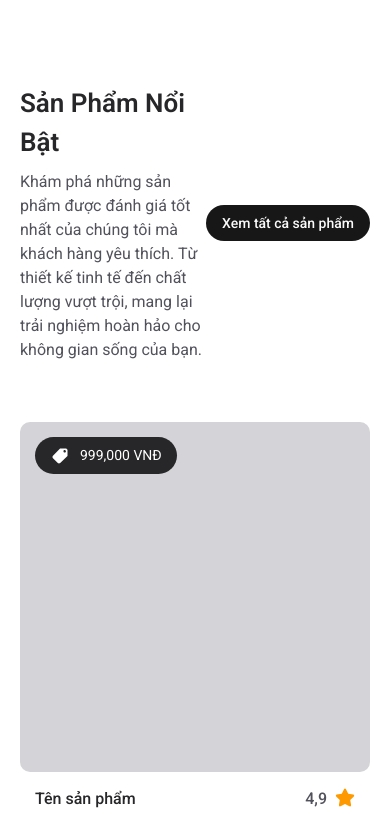
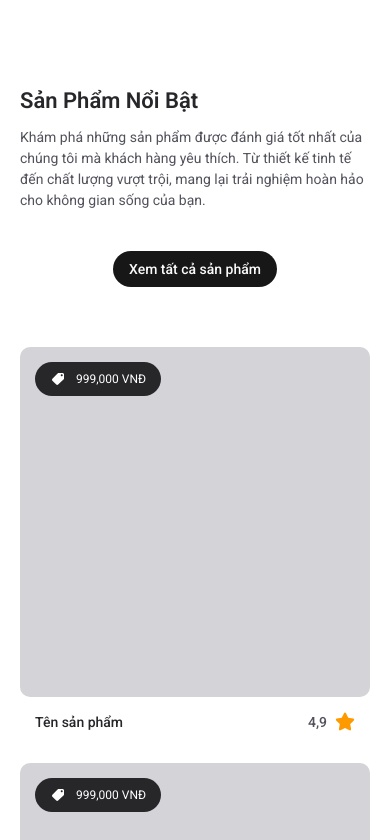
Before and after one commit to PhiVanDuc/NewMinimalNest, a Next.js app: page / in a window 390 px wide. Shown: the part 1860-2700 px from the top of the page. Built offline with nearby package versions, Linux system fonts and the light colour scheme.

Commit message:
Responsive Three Sections

```diff
--- a/src/app/(landing)/components/FeaturedProduct.tsx
+++ b/src/app/(landing)/components/FeaturedProduct.tsx
@@ -3,13 +3,34 @@
 import Product from "@/components/Product";
 import { Button } from "@/components/ui/button";
 
+import { cn } from "@/lib/utils";
+
 export default function FeaturedProduct() {
     return (
         <section className="space-y-[60px]">
-            <div className="flex items-center justify-between">
-                <header className="space-y-[8px]">
-                    <h2 className="text-[26px] font-semibold">Sản Phẩm Nổi Bật</h2>
-                    <p className="text-[16px] text-zinc-600 max-w-[800px]">Khám phá những sản phẩm được đánh giá tốt nhất của chúng tôi mà khách hàng yêu thích. Từ thiết kế tinh tế đến chất lượng vượt trội, mang lại trải nghiệm hoàn hảo cho không gian sống của bạn.</p>
+            <div
+                className={cn(
+                    "flex flex-col items-center justify-between gap-[40px]",
+                    "lg:flex-row"
+                )}
+            >
+                <header className="space-y-[10px]">
+                    <h2
+                        className={cn(
+                            "text-[22px] font-semibold",
+                            "md:text-[26px]"
+                        )}
+                    >
+                        Sản Phẩm Nổi Bật
+                    </h2>
+                    <p
+                        className={cn(
+                            "text-[14px] text-zinc-600 max-w-[800px]",
+                            "md:text-[16px]"
+                        )}
+                    >
+                        Khám phá những sản phẩm được đánh giá tốt nhất của chúng tôi mà khách hàng yêu thích. Từ thiết kế tinh tế đến chất lượng vượt trội, mang lại trải nghiệm hoàn hảo cho không gian sống của bạn.
+                    </p>
                 </header>
 
                 <Button className="rounded-full cursor-pointer">Xem tất cả sản phẩm</Button>
--- a/src/app/(landing)/components/Hero/HeroNavigateProduct.tsx
+++ b/src/app/(landing)/components/Hero/HeroNavigateProduct.tsx
@@ -187,7 +187,7 @@ export default function HeroNavigateProduct({ currentProduct, setCurrentProduct
                     <div
                         id="hero-product-sub-thumb-top"
                         className={cn(
-                            "absolute right-[-5%] top-[-10%] translate-x-[5%] translate-y-[10%] w-[60px] aspect-square bg-theme-main overflow-hidden",
+                            "absolute right-0 top-[-10%] translate-y-[10%] w-[60px] aspect-square bg-theme-main overflow-hidden",
                             "min-[350px]:w-[80px]",
                             "min-[400px]:w-[100px]",
                             "min-[450px]:w-[130px]",
@@ -223,7 +223,7 @@ export default function HeroNavigateProduct({ currentProduct, setCurrentProduct
                     <div
                         id="hero-product-sub-thumb-bottom"
                         className={cn(
-                            "absolute left-[-5%] bottom-[-10%] translate-x-[5%] translate-y-[-10%] w-[60px] aspect-square bg-theme-main overflow-hidden",
+                            "absolute left-0 bottom-[-10%] translate-y-[-10%] w-[60px] aspect-square bg-theme-main overflow-hidden",
                             "min-[350px]:w-[80px]",
                             "min-[400px]:w-[100px]",
                             "min-[450px]:w-[130px]",
--- a/src/app/globals.css
+++ b/src/app/globals.css
@@ -261,7 +261,7 @@
 
 .navbar-mobile-down,
 .navbar-desktop-down {
-    transform: translateY(-120%);
+    transform: translateY(-130%);
     opacity: 1;
     background-color: oklch(21% 0.006 285.885);
 }
--- a/src/components/Product.tsx
+++ b/src/components/Product.tsx
@@ -1,3 +1,4 @@
+import { cn } from "@/lib/utils";
 import { FaStar } from "react-icons/fa6";
 import { IoMdPricetag } from "react-icons/io";
 
@@ -6,18 +7,43 @@ export default function Product() {
         <article className="w-full cursor-pointer">
             <figure className="group relative w-full aspect-square rounded-[10px] bg-zinc-300">
                 <div className="absolute left-[15px] top-[15px] flex items-center gap-[10px] px-[15px] py-[8px] rounded-full bg-zinc-800 text-white">
-                    <IoMdPricetag size={20} />
-                    <p className="text-[14px]">999,000 VNĐ</p>
+                    <IoMdPricetag
+                        className={cn(
+                            "text-[16px]",
+                            "sm:text-[20px]"
+                        )}
+                    />
+
+                    <p
+                        className={cn(
+                            "text-[12px]",
+                            "sm:text-[14px]"
+                        )}
+                    >
+                        999,000 VNĐ
+                    </p>
                 </div>
             </figure>
 
             <div className="space-y-[10px] p-[15px]">
                 <div className="flex items-center justify-between">
-                    <p className="font-medium">Tên sản phẩm</p>
+                    <p className={cn(
+                        "text-[14px] font-medium",
+                        "sm:text-[16px]"
+                    )}>
+                        Tên sản phẩm
+                    </p>
 
                     <div className="flex items-center gap-[8px]">
-                        <p className="text-zinc-600 font-medium leading-tight">4,9</p>
-                        <FaStar size={20} className="text-amber-500 translate-y-[-1.5px]" />
+                        <p
+                            className={cn(
+                                "text-[14px] text-zinc-600 font-medium leading-tight",
+                                "sm:text-[16px]"
+                            )}
+                        >
+                            4,9
+                        </p>
+                        <FaStar className="text-[20px] text-amber-500 translate-y-[-1.5px]" />
                     </div>
                 </div>
             </div>
```
